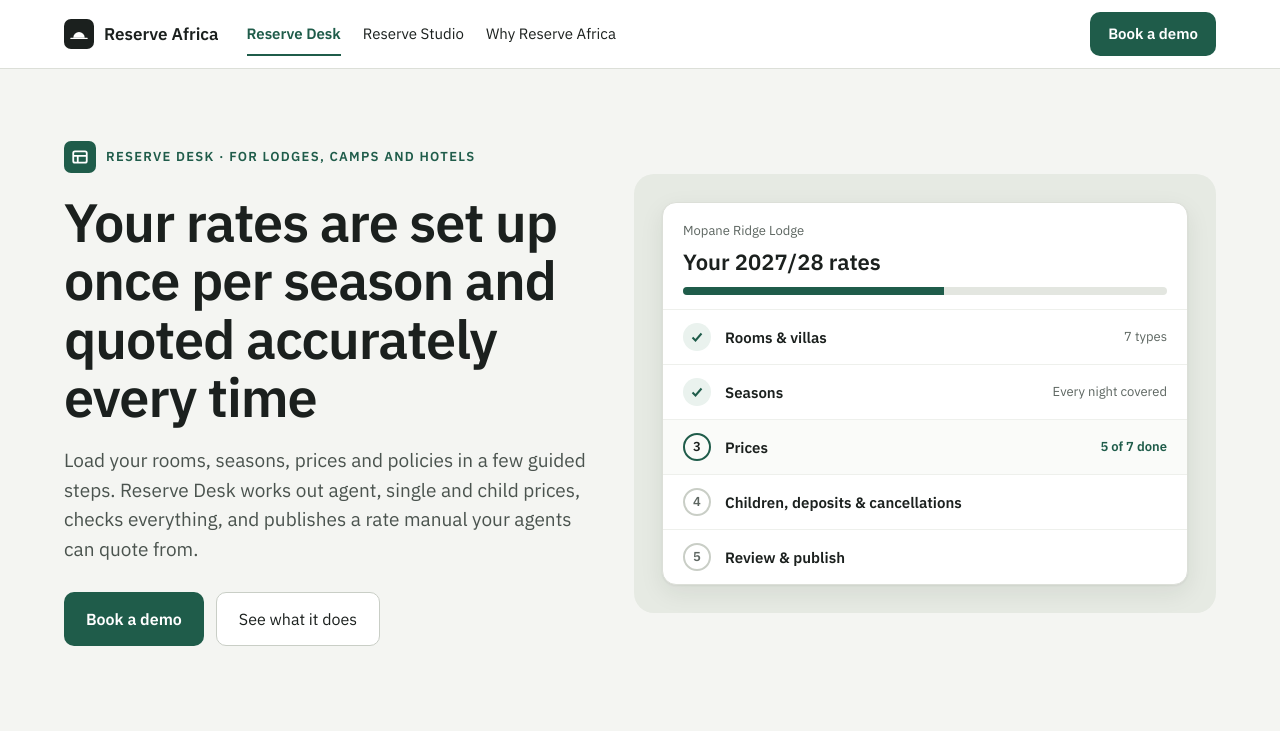
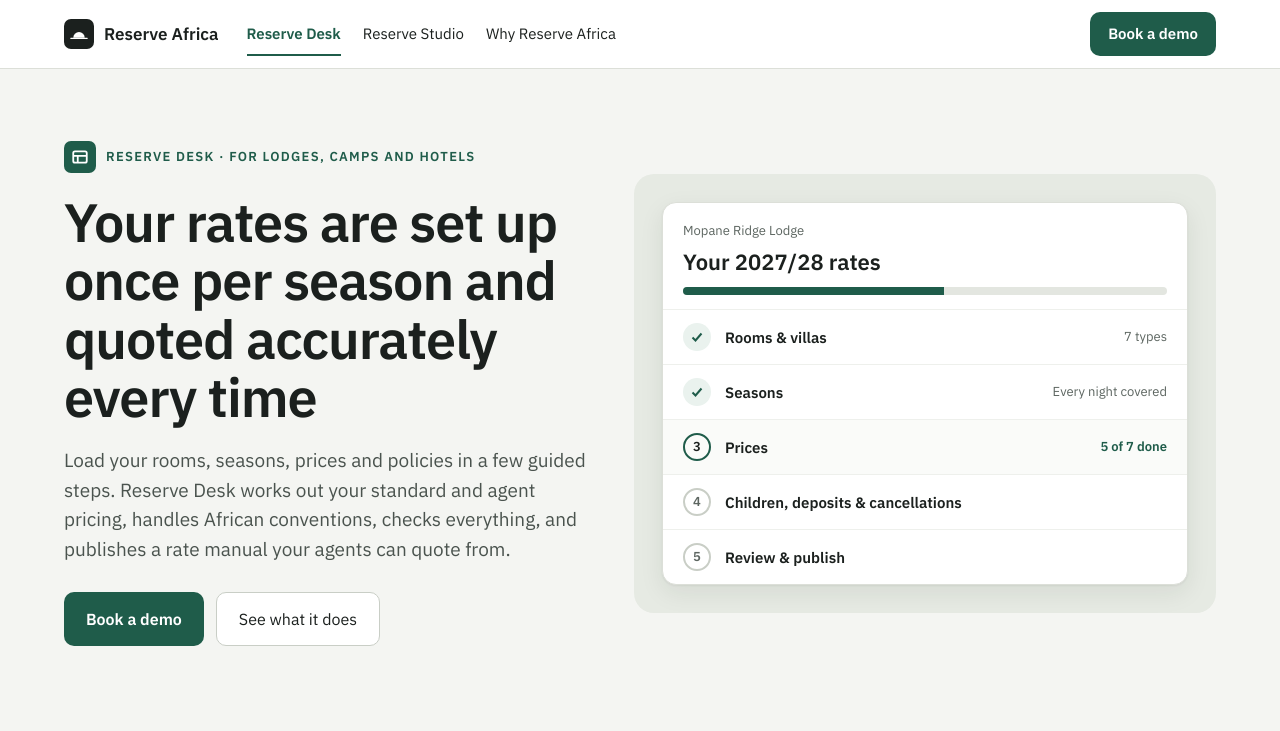
Before and after one commit to ReserveAfrica/company_website, a plain HTML site: page reserve-desk.html in a window 1280 px wide. Shown: the top 731 px of the page. Drawn offline with Linux system fonts and the light colour scheme.

Commit message:
updated wording for Desk

```diff
--- a/reserve-desk.html
+++ b/reserve-desk.html
@@ -68,7 +68,7 @@ button{font-family:inherit}
         <span style="font-size: 13px; font-weight: 600; text-transform: uppercase; letter-spacing: 0.1em; color: #1F5C4A">Reserve Desk · for lodges, camps and hotels</span>
       </div>
       <h1 style="margin: 0; font-size: clamp(36px, 5vw, 54px); line-height: 1.08; font-weight: 600; letter-spacing: -0.02em">Your rates are set up once per season and quoted accurately every time</h1>
-      <p style="margin: 0; font-size: 19px; color: #4A534E; max-width: 34em">Load your rooms, seasons, prices and policies in a few guided steps. Reserve Desk works out agent, single and child prices, checks everything, and publishes a rate manual your agents can quote from.</p>
+      <p style="margin: 0; font-size: 19px; color: #4A534E; max-width: 34em">Load your rooms, seasons, prices and policies in a few guided steps. Reserve Desk works out your standard and agent pricing, handles African conventions, checks everything, and publishes a rate manual your agents can quote from.</p>
       <div style="display: flex; flex-wrap: wrap; gap: 12px; margin-top: 8px">
         <a href="#contact" style="display: inline-flex; align-items: center; min-height: 52px; padding: 0 22px; border-radius: 10px; background: #1F5C4A; color: #FFFFFF; text-decoration: none; font-weight: 600">Book a demo</a>
         <a href="#features" style="display: inline-flex; align-items: center; min-height: 52px; padding: 0 22px; border-radius: 10px; border: 1px solid #C9CEC6; background: #FFFFFF; color: #1B201E; text-decoration: none">See what it does</a>
```
